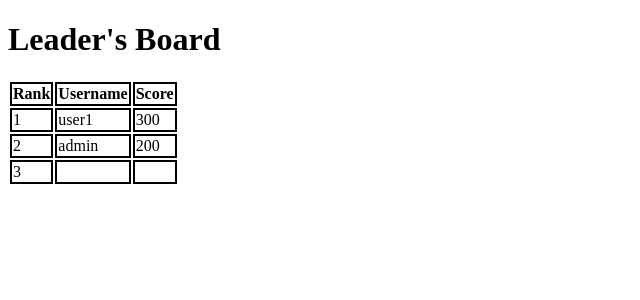
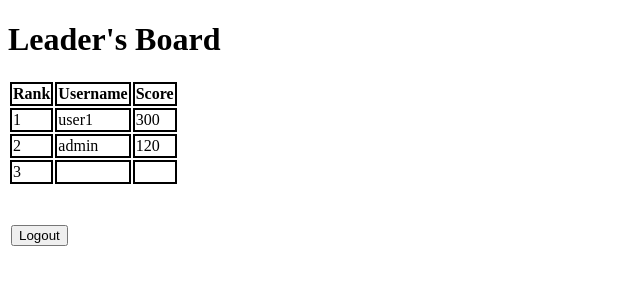
Before and after one commit to thuyn789/hidden-item-php-game, a PHP site: page /leadersboard.php in a window 1280 px wide. Shown: the top 300 px of the page, without its empty margins (0-640 px from the left). Run offline with PHP 8.4, Linux system fonts and the light colour scheme; data that the repository does not hold is empty.

Commit message:
Fixed bug in leadersboard.php
Fix bug that makes current user's data not saved properly

```diff
--- a/index.php
+++ b/index.php
@@ -49,6 +49,8 @@ session_start(); /*start session */
                 setcookie("username", $Username, time() - 3600, "/");
             }
         }
+        //save username to session variable for leader's board
+        $_SESSION['username'] = $Username;
         header("location:level_difficulty.php"); #goto index.php
 		exit(); #end php script
     } else {
--- a/leadersboard.php
+++ b/leadersboard.php
@@ -17,14 +17,16 @@ if(file_exists("user_database/user_leaderboard.txt")){
 	$data_file = "user_database/user_leaderboard.txt";
 }
 
-if (isset($_SESSION["username"]) && isset($_SESSION["score"])) {
+//***save current user's data to leadersboard.txt
+if (isset($_POST['Submit'])) {
+	echo "Saving Session variables2";
 	$username = $_SESSION["username"];
 	$score = $_SESSION["score"];
 	$save_str1 = $username . "," . $score . "\n";
 	file_put_contents($data_file, $save_str1, FILE_APPEND);
 }
 
-
+//***Save all user's data to "users" array and sort them
 //Assign all info to $current_data
 $current_data = file_get_contents($data_file);
 
@@ -72,5 +74,20 @@ arsort($users);
 	?>
 </table>
 
+<!--Information div-->
+<div>
+    <!--Logout button-->
+    <br/><br/>
+    <form class="input" action="logout.php" method="POST" name="login_form">
+        <table>
+            <tr>
+                <td colspan="2" class="centered">
+                    <input name="Submit" type="submit" class="submit-btn" value="Logout">
+                </td>
+            </tr>
+        </table>
+    </form>
+</div>
+
 <!-- shared page bottom HTML -->
 <?php include 'common/common-footer.php'; ?>
--- a/level_difficulty.php
+++ b/level_difficulty.php
@@ -48,7 +48,6 @@ session_start(); /*start session */
 
 <?php
 //Set session variable
-$_SESSION["username"] = $_COOKIE['username'];
 $_SESSION["score"] = 0;
 $_SESSION["difficulty"] = 0;
 ?>
--- a/user_database/user_leaderboard.txt
+++ b/user_database/user_leaderboard.txt
@@ -1,2 +1,3 @@
 admin,200
 user1,300
+admin,120
```
